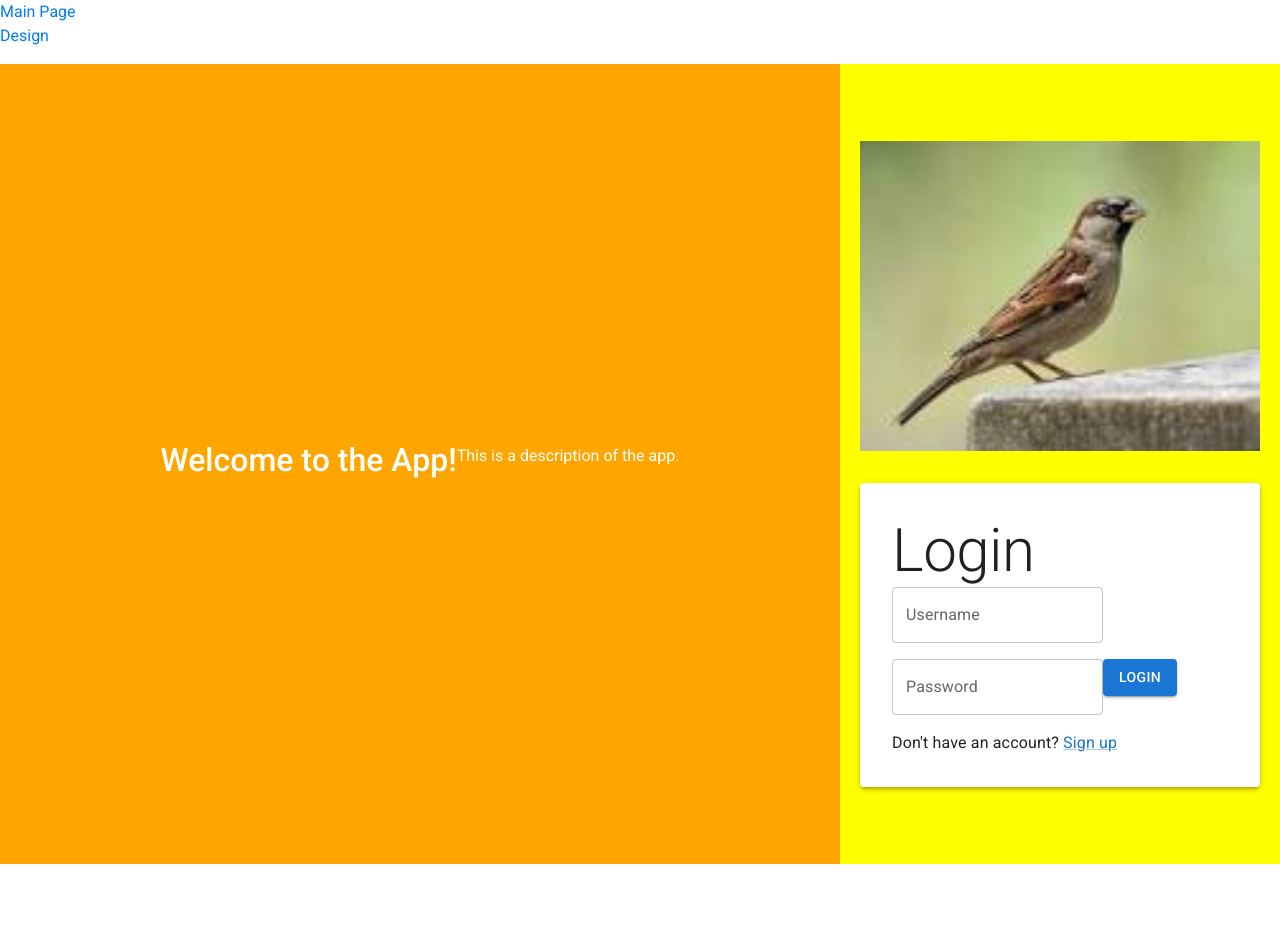
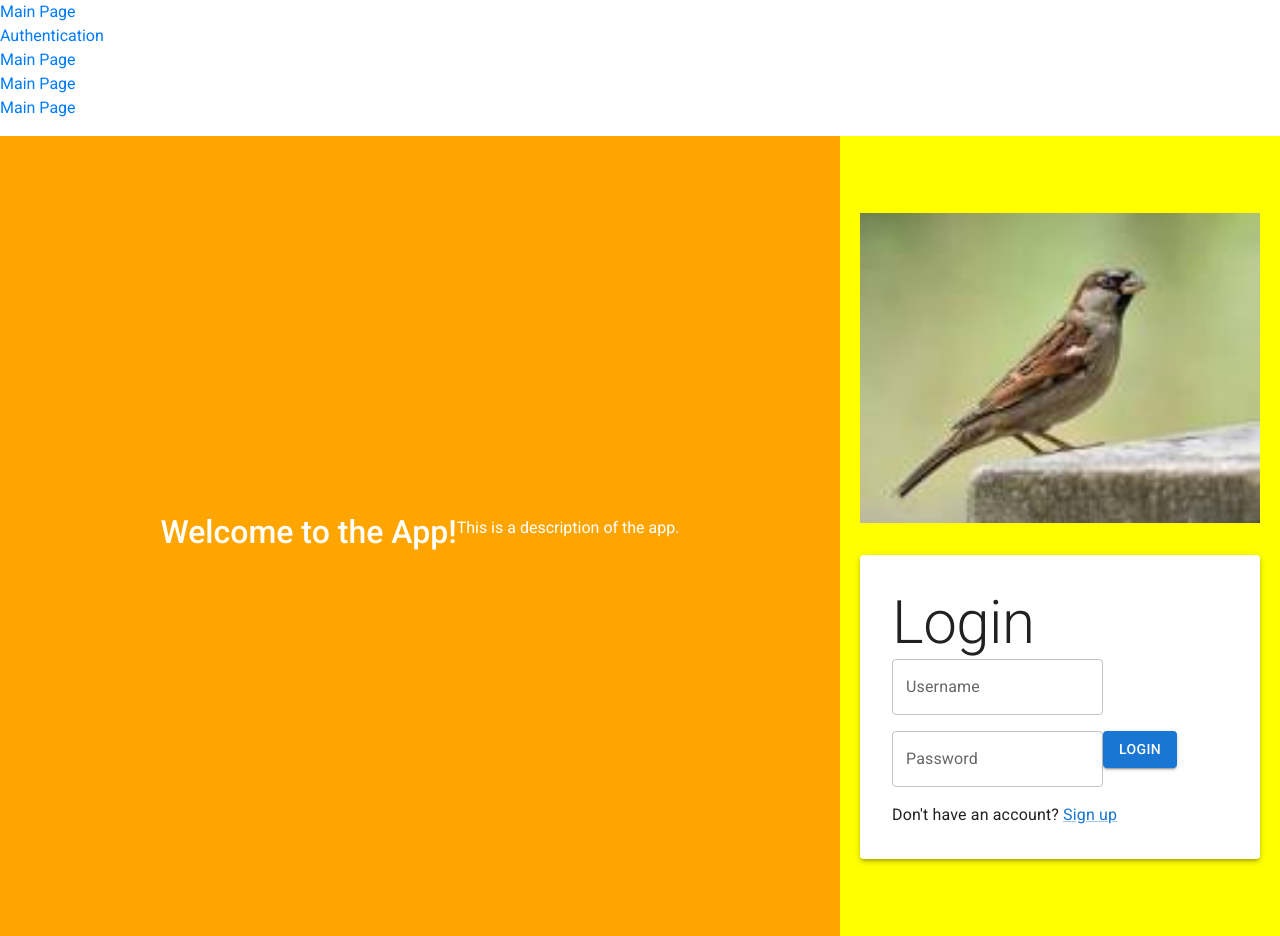
Before and after one commit to Iradu15/Sparrow-The-Trip-Planner-FrontEnd, a React (Create React App) app in the folder frontend/: page / in a window 1280 px wide. Before the commit the page ends 864 px from the top, so only its background shows below. Built offline with nearby package versions, Linux system fonts and the light colour scheme.

Commit message:
started routing

```diff
--- a/frontend/src/App.js
+++ b/frontend/src/App.js
@@ -6,6 +6,7 @@ import axios from "axios";
 
 function App() {
   return (
+    //routing
     <Router>
       <div className="App">
         <ul>
@@ -13,13 +14,21 @@ function App() {
             <Link to="/">Main Page</Link>
           </li>
           <li>
-            <Link to="/design">Design</Link>
+            <Link to="/authentication">Authentication</Link>
+          </li>
+          <li>
+              <Link to="/">Main Page</Link>
+          </li>
+          <li>
+            <Link to="/">Main Page</Link>
+          </li>
+          <li>
+            <Link to="/">Main Page</Link>
           </li>
         </ul>
-
         <Routes>
           <Route exact path='/' element={< MainPage2 />}></Route>
-          <Route exact path='/design' element={< MainPage />}></Route>
+          <Route exact path='/authentication' element={< MainPage2 />}></Route>
         </Routes>
 
       </div>
```
